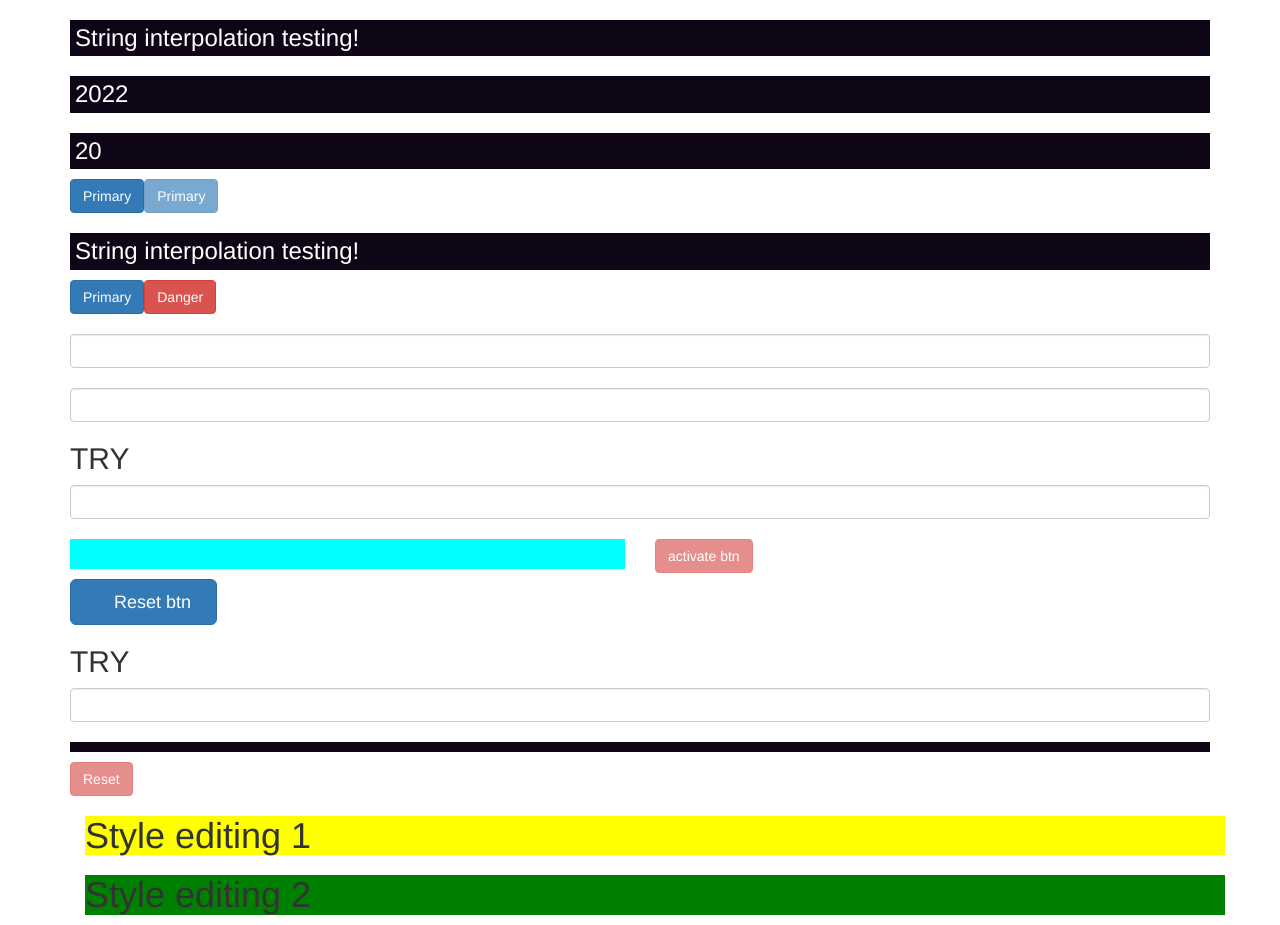
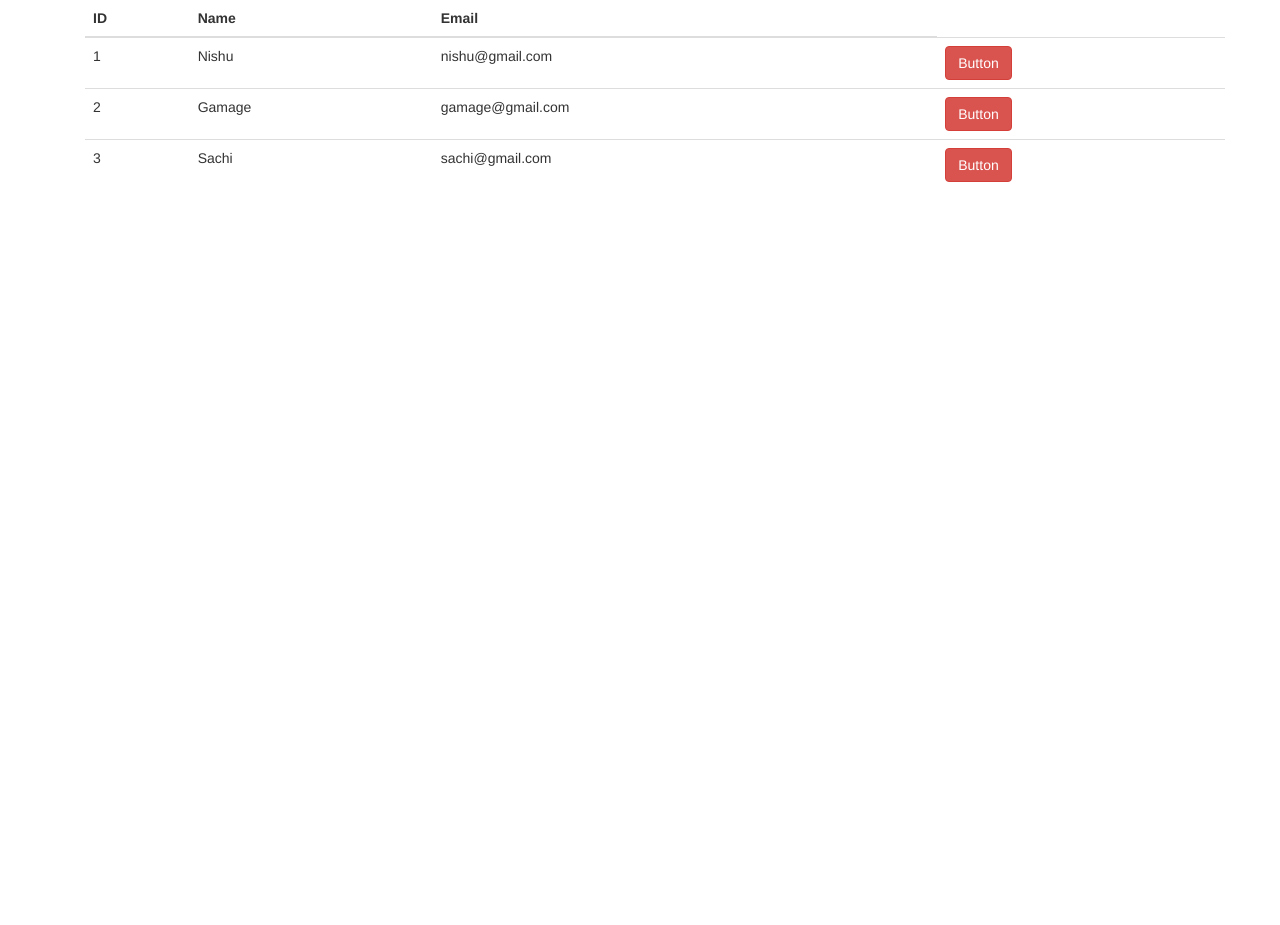
Before and after one commit to Nishu-Gamage/Angular_test, an Angular app: page / in a window 1280 px wide. After the commit the page ends 800 px from the top, so only its background shows below. Built offline with nearby package versions, Linux system fonts and the light colour scheme.

Commit message:
add nishu testing component

```diff
--- a/src/app/app.component.html
+++ b/src/app/app.component.html
@@ -10,12 +10,18 @@
 
 
 <!-- data-binding-test component -->
-<div class="container">
+<!-- <div class="container">
      <app-data-binding-test></app-data-binding-test>
-</div>
+</div>     -->
 
 
 <!-- control-statment component -->
 <!-- <div class="container">
      <app-control-statment></app-control-statment>
 </div>  -->
+
+
+<!-- data-binding-test component -->
+<div class="container">
+     <app-nishu-testing></app-nishu-testing>
+</div>
--- a/src/app/app.module.ts
+++ b/src/app/app.module.ts
@@ -7,6 +7,7 @@ import { SuccessAlert } from './success-alert/success-alert.component';
 import { WarningAlertComponent } from './warning-alert/warning-alert.component';
 import { DataBindingTestComponent } from './data-binding-test/data-binding-test.component';
 import { ControlStatmentComponent } from './control-statment/control-statment.component';
+import { NishuTestingComponent } from './nishu-testing/nishu-testing.component';
 
 @NgModule({
   declarations: [
@@ -14,7 +15,8 @@ import { ControlStatmentComponent } from './control-statment/control-statment.co
     SuccessAlert,
     WarningAlertComponent,
     DataBindingTestComponent,
-    ControlStatmentComponent
+    ControlStatmentComponent,
+    NishuTestingComponent
   ],
   imports: [
     BrowserModule,
--- /dev/null
+++ b/src/app/nishu-testing/nishu-testing.component.html
@@ -0,0 +1,19 @@
+<div class="container">
+     <table class="table">
+          <thead>
+               <tr>
+                    <th>ID</th>
+                    <th>Name</th>
+                    <th>Email</th>
+               </tr>
+          </thead>
+          <tbody>
+               <tr *ngFor="let employee of employees">
+                    <td>{{employee.id}}</td>
+                    <td>{{employee.name}}</td>
+                    <td>{{employee.email}}</td>
+                    <td><button type="button" class="btn btn-danger">Button</button></td>
+               </tr>
+          </tbody>
+     </table>
+</div>
--- /dev/null
+++ b/src/app/nishu-testing/nishu-testing.component.ts
@@ -0,0 +1,33 @@
+import { Component, OnInit } from '@angular/core';
+
+// create interface
+export interface Employee{
+  id : String;
+  name : String;
+  email : String;
+  password : String;
+}
+
+@Component({
+  selector: 'app-nishu-testing',
+  templateUrl: './nishu-testing.component.html',
+  styleUrls: ['./nishu-testing.component.css']
+})
+export class NishuTestingComponent implements OnInit {
+
+  // create an Employees array
+  employees:Employee[] = [
+    { id:"1", name:"Nishu", email:"nishu@gmail.com", password:"123" },
+    { id:"2", name:"Gamage", email:"gamage@gmail.com", password:"123" },
+    { id:"3", name:"Sachi", email:"sachi@gmail.com", password:"123" }
+  ];
+
+
+
+
+  constructor() { }
+
+  ngOnInit(): void {
+  }
+
+}
```
Also changed, not shown: src/app/nishu-testing/nishu-testing.component.css (added), 1 other file (tests, documents, lock files or other folders).
